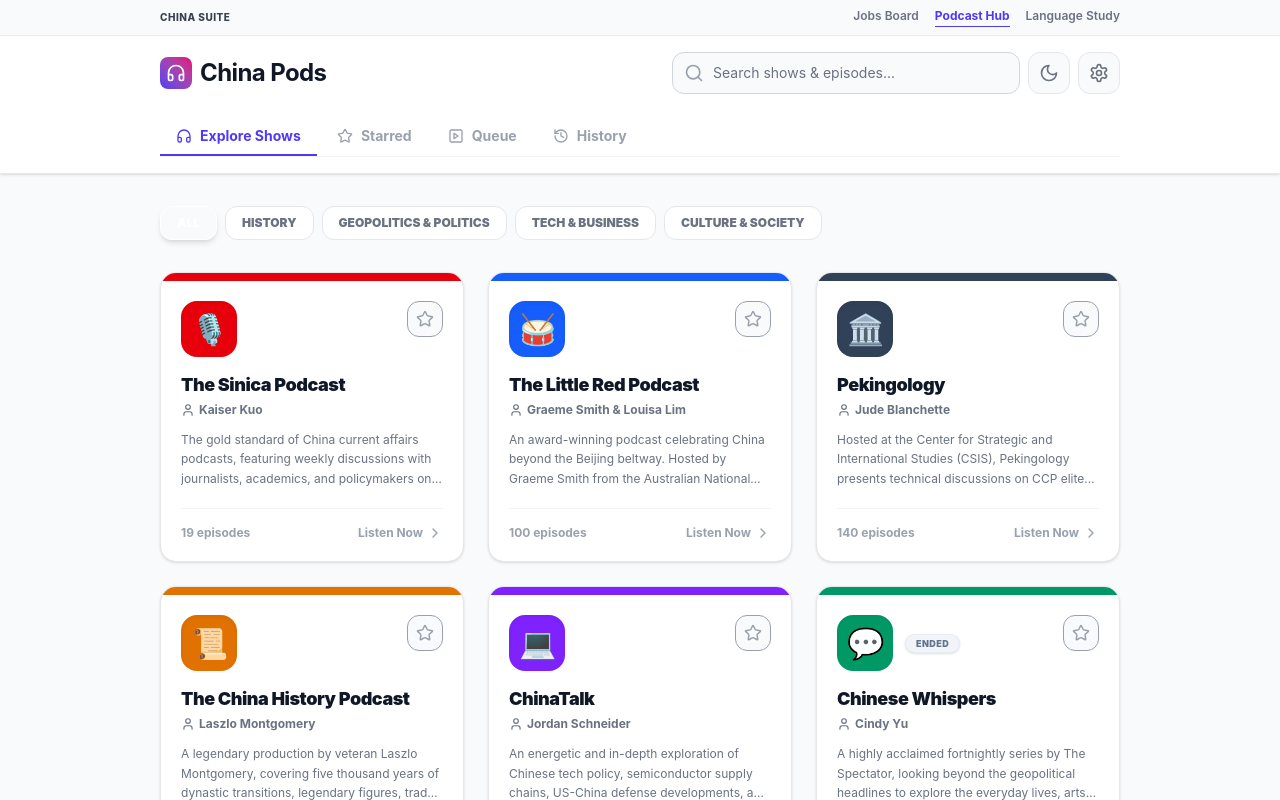
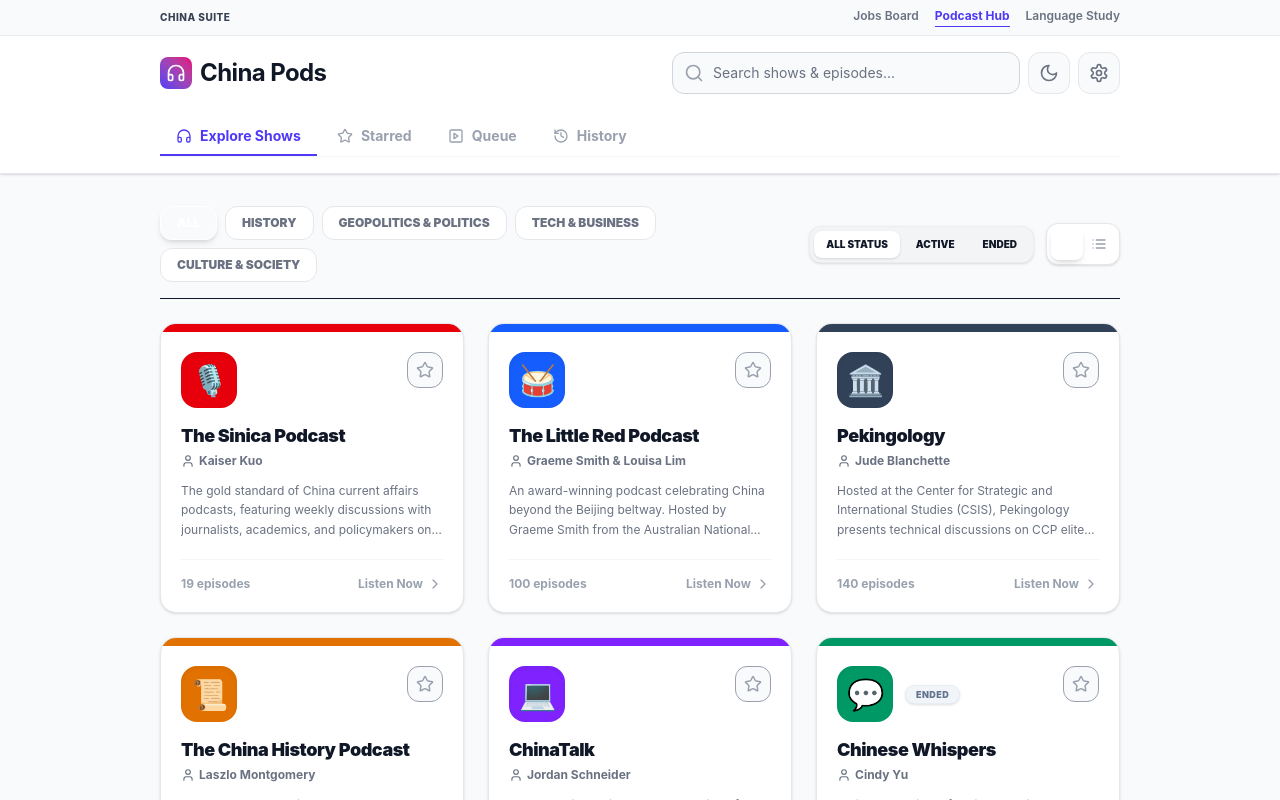
Before and after one commit to DanielTibbing/china-pods, a React (Vite) app: page /#/ in a window 1280 px wide. Shown: the top 800 px of the page. Built offline with nearby package versions, Linux system fonts and the light colour scheme.

Commit message:
feat(grid): implement list-view toggle and active/ended filters

```diff
--- a/src/components/podcasts/PodcastGrid.tsx
+++ b/src/components/podcasts/PodcastGrid.tsx
@@ -1,6 +1,7 @@
+import { useState } from 'react';
 import { Link } from 'react-router-dom';
 import type { Podcast } from '../../types';
-import { Star, ChevronRight, User } from 'lucide-react';
+import { Star, ChevronRight, User, LayoutGrid, List } from 'lucide-react';
 import { CATEGORIES } from '../../constants/podcasts';
 
 interface PodcastGridProps {
@@ -18,13 +19,14 @@
   selectedCategory,
   setSelectedCategory
 }: PodcastGridProps) {
+  const [viewMode, setViewMode] = useState<'grid' | 'list'>('grid');
+  const [statusFilter, setStatusFilter] = useState<'all' | 'active' | 'stale'>('all');
 
-  // Categorize podcasts on the fly based on their topics
+  // Categorize and filter podcasts on the fly
   const filteredPodcasts = podcasts.filter(podcast => {
-    if (selectedCategory === 'All') return true;
-
-    // Check if any episode topics match the category
-    return podcast.episodes.some(episode =>
+    // 1. Category Filter
+    if (selectedCategory !== 'All') {
+      const matchesCat = podcast.episodes.some(episode =>
         (episode.topics || []).some(topic => {
           if (selectedCategory === 'History' && topic.toLowerCase().includes('history')) return true;
           if (selectedCategory === 'Geopolitics & Politics' && (topic.toLowerCase().includes('politics') || topic.toLowerCase().includes('relations'))) return true;
@@ -33,13 +35,24 @@
           return false;
         })
       );
+      if (!matchesCat) return false;
+    }
+
+    // 2. Status Filter
+    if (statusFilter === 'active' && podcast.status === 'stale') return false;
+    if (statusFilter === 'stale' && podcast.status !== 'stale') return false;
+
+    return true;
   });
-
 
   return (
     <div className="space-y-6">
-      {/* Category filters */}
-      <div className="flex flex-wrap gap-2 pb-2">
+
+      {/* Controls Bar: Categories, Status Filters & View Toggle */}
+      <div className="flex flex-col md:flex-row gap-4 justify-between items-start md:items-center pb-4 border-b border-gray-150 dark:border-slate-850">
+
+        {/* Category Filter Buttons */}
+        <div className="flex flex-wrap gap-2">
           {CATEGORIES.map(category => (
             <button
               key={category}
@@ -55,11 +68,80 @@
           ))}
         </div>
 
+        {/* Right side filters & view switcher */}
+        <div className="flex items-center gap-3 w-full md:w-auto justify-between md:justify-end">
+
+          {/* Status Filter Selector */}
+          <div className="bg-gray-100 dark:bg-slate-900/60 border border-gray-200/50 dark:border-slate-800 rounded-xl p-1 flex gap-1 shadow-sm shrink-0">
+            <button
+              onClick={() => setStatusFilter('all')}
+              className={`px-3 py-1.5 rounded-lg text-[10px] font-black transition-all ${
+                statusFilter === 'all'
+                ? 'bg-white dark:bg-slate-800 text-indigo-650 dark:text-indigo-450 shadow-sm'
+                : 'text-gray-550 hover:text-gray-700 dark:text-slate-400 dark:hover:text-slate-300'
+              }`}
+            >
+              ALL STATUS
+            </button>
+            <button
+              onClick={() => setStatusFilter('active')}
+              className={`px-3 py-1.5 rounded-lg text-[10px] font-black transition-all ${
+                statusFilter === 'active'
+                ? 'bg-white dark:bg-slate-800 text-emerald-650 dark:text-emerald-400 shadow-sm'
+                : 'text-gray-550 hover:text-gray-700 dark:text-slate-400 dark:hover:text-slate-300'
+              }`}
+            >
+              ACTIVE
+            </button>
+            <button
+              onClick={() => setStatusFilter('stale')}
+              className={`px-3 py-1.5 rounded-lg text-[10px] font-black transition-all ${
+                statusFilter === 'stale'
+                ? 'bg-white dark:bg-slate-800 text-slate-650 dark:text-slate-400 shadow-sm'
+                : 'text-gray-550 hover:text-gray-700 dark:text-slate-400 dark:hover:text-slate-300'
+              }`}
+            >
+              ENDED
+            </button>
+          </div>
+
+          {/* View Mode Switcher */}
+          <div className="bg-white dark:bg-slate-900 border border-gray-200 dark:border-slate-800 rounded-xl p-1 flex shadow-sm shrink-0">
+            <button
+              onClick={() => setViewMode('grid')}
+              className={`p-2 rounded-lg transition-all ${
+                viewMode === 'grid'
+                ? 'bg-indigo-650 text-white dark:bg-indigo-600 shadow-md'
+                : 'text-gray-400 hover:text-gray-650 dark:text-slate-500 dark:hover:text-slate-300'
+              }`}
+              title="Grid View"
+            >
+              <LayoutGrid className="h-4 w-4" />
+            </button>
+            <button
+              onClick={() => setViewMode('list')}
+              className={`p-2 rounded-lg transition-all ${
+                viewMode === 'list'
+                ? 'bg-indigo-650 text-white dark:bg-indigo-600 shadow-md'
+                : 'text-gray-400 hover:text-gray-650 dark:text-slate-500 dark:hover:text-slate-300'
+              }`}
+              title="List View"
+            >
+              <List className="h-4 w-4" />
+            </button>
+          </div>
+        </div>
+
+      </div>
+
+      {/* Main Shows Feed */}
       {filteredPodcasts.length === 0 ? (
         <div className="text-center py-20 bg-white dark:bg-slate-900 border border-gray-250/60 dark:border-slate-800 rounded-2xl">
-          <p className="text-gray-500 dark:text-slate-400 text-sm">No shows match your selection.</p>
+          <p className="text-gray-500 dark:text-slate-400 text-sm">No shows match your filtering selections.</p>
         </div>
-      ) : (
+      ) : viewMode === 'grid' ? (
+
+        // GRID CARD VIEW
         <div className="grid grid-cols-1 md:grid-cols-2 lg:grid-cols-3 gap-6">
           {filteredPodcasts.map(podcast => {
             const isSubscribed = starredPodcastIds.has(podcast.id);
@@ -100,7 +182,7 @@
 
                   {/* Body details */}
                   <div className="flex-1">
-                    <Link to={`/podcast/${podcast.id}`} className="block group-hover:text-indigo-600 dark:group-hover:text-indigo-400 transition-colors">
+                    <Link to={`/podcast/${podcast.id}`} className="block group-hover:text-indigo-650 dark:group-hover:text-indigo-400 transition-colors">
                       <h3 className="text-lg font-black text-gray-900 dark:text-white leading-snug tracking-tight mb-1">
                         {podcast.title}
                       </h3>
@@ -117,7 +199,7 @@
                   </div>
 
                   {/* Footer status link */}
-                  <div className="mt-5 pt-4 border-t border-gray-100 dark:border-slate-800 flex items-center justify-between text-xs font-bold text-gray-400 dark:text-slate-500">
+                  <div className="mt-5 pt-4 border-t border-gray-100 dark:border-slate-800 flex items-center justify-between text-xs font-bold text-gray-400 dark:text-slate-550">
                     <span>{podcast.episodes.length} episodes</span>
                     <Link
                       to={`/podcast/${podcast.id}`}
@@ -132,7 +214,98 @@
             );
           })}
         </div>
+      ) : (
+
+        // TABLE/LIST VIEW
+        <div className="bg-white dark:bg-slate-900 rounded-2xl border border-gray-200 dark:border-slate-850 shadow-sm overflow-hidden">
+          <div className="overflow-x-auto">
+            <table className="w-full text-left border-collapse">
+              <thead>
+                <tr className="bg-gray-50 dark:bg-slate-800/30 border-b border-gray-150 dark:border-slate-850">
+                  <th className="px-6 py-4 text-[10px] font-black text-gray-400 dark:text-slate-500 uppercase tracking-wider">Show</th>
+                  <th className="px-6 py-4 text-[10px] font-black text-gray-400 dark:text-slate-500 uppercase tracking-wider">Host</th>
+                  <th className="px-6 py-4 text-[10px] font-black text-gray-400 dark:text-slate-500 uppercase tracking-wider">Latest Episode</th>
+                  <th className="px-6 py-4 text-[10px] font-black text-gray-400 dark:text-slate-500 uppercase tracking-wider">Status</th>
+                  <th className="px-6 py-4 text-[10px] font-black text-gray-400 dark:text-slate-500 uppercase tracking-wider text-center">Subscribed</th>
+                  <th className="px-6 py-4 text-[10px] font-black text-gray-400 dark:text-slate-500 uppercase tracking-wider text-right">Action</th>
+                </tr>
+              </thead>
+              <tbody className="divide-y divide-gray-100 dark:divide-slate-850">
+                {filteredPodcasts.map(podcast => {
+                  const isSubscribed = starredPodcastIds.has(podcast.id);
+                  const latestEpisode = podcast.episodes?.[0];
+                  const latestDate = latestEpisode ? latestEpisode.publishDate : 'N/A';
+
+                  return (
+                    <tr key={podcast.id} className="hover:bg-indigo-50/10 dark:hover:bg-indigo-950/5 transition-colors group">
+                      <td className="px-6 py-4">
+                        <div className="flex items-center gap-3">
+                          <div className={`h-10 w-10 flex items-center justify-center text-2xl rounded-xl shadow-inner ${podcast.themeColor || 'bg-slate-100'} bg-opacity-10 shrink-0 select-none`}>
+                            {podcast.imageUrl}
+                          </div>
+                          <div>
+                            <Link to={`/podcast/${podcast.id}`} className="font-black text-gray-900 dark:text-white hover:text-indigo-650 dark:hover:text-indigo-400 transition-colors">
+                              {podcast.title}
+                            </Link>
+                            <p className="text-[10px] text-gray-400 dark:text-slate-500 line-clamp-1 max-w-[280px] md:max-w-[380px] mt-0.5">
+                              {podcast.description}
+                            </p>
+                          </div>
+                        </div>
+                      </td>
+                      <td className="px-6 py-4 text-xs font-bold text-gray-650 dark:text-slate-400">
+                        {podcast.host}
+                      </td>
+                      <td className="px-6 py-4 text-xs font-bold text-gray-400 dark:text-slate-550">
+                        {latestDate !== 'N/A' ? (
+                          new Date(latestDate).toLocaleDateString('en-US', {
+                            year: 'numeric',
+                            month: 'short',
+                            day: 'numeric'
+                          })
+                        ) : 'No episodes'}
+                      </td>
+                      <td className="px-6 py-4">
+                        {podcast.status === 'stale' ? (
+                          <span className="inline-flex items-center px-2 py-0.5 rounded-full text-[8px] font-black uppercase tracking-wider bg-slate-100 text-slate-500 border border-slate-200/60 dark:bg-slate-800/70 dark:text-slate-400 dark:border-slate-700/50 shadow-sm" title="No new episodes in the last 4 months">
+                            Ended
+                          </span>
+                        ) : (
+                          <span className="inline-flex items-center px-2 py-0.5 rounded-full text-[8px] font-black uppercase tracking-wider bg-emerald-50 text-emerald-700 border border-emerald-100 dark:bg-emerald-950/20 dark:text-emerald-400 dark:border-emerald-900/30 shadow-sm">
+                            Active
+                          </span>
                         )}
+                      </td>
+                      <td className="px-6 py-4 text-center">
+                        <button
+                          onClick={() => onToggleSubscribe(podcast.id)}
+                          className={`p-1.5 rounded-lg border transition-colors ${
+                            isSubscribed
+                            ? 'bg-pink-50 border-pink-100 text-pink-500 dark:bg-pink-950/20 dark:border-pink-900/30'
+                            : 'bg-gray-50 border-gray-150 text-gray-400 hover:text-gray-600 dark:bg-slate-800 dark:border-slate-700 dark:hover:text-slate-350'
+                          }`}
+                        >
+                          <Star className={`h-3.5 w-3.5 ${isSubscribed ? 'fill-current' : ''}`} />
+                        </button>
+                      </td>
+                      <td className="px-6 py-4 text-right">
+                        <Link
+                          to={`/podcast/${podcast.id}`}
+                          className="inline-flex items-center gap-0.5 text-xs font-black text-indigo-650 dark:text-indigo-400 hover:translate-x-0.5 transition-transform"
+                        >
+                          <span>LISTEN</span>
+                          <ChevronRight className="h-4 w-4" />
+                        </Link>
+                      </td>
+                    </tr>
+                  );
+                })}
+              </tbody>
+            </table>
+          </div>
+        </div>
+      )}
+
     </div>
   );
 }
```
Lines whose indentation alone changed are shown as unchanged.
